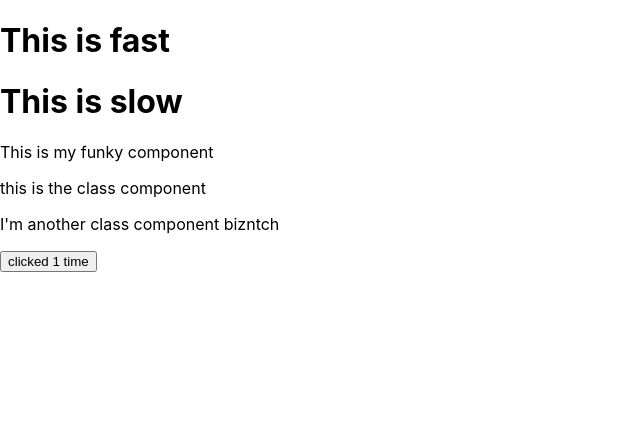
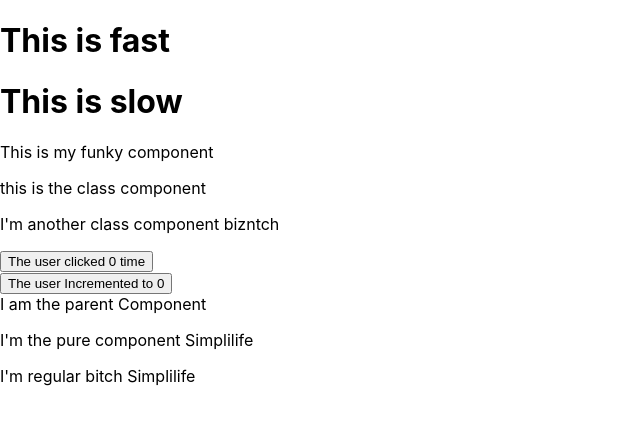
Before and after one commit to reidspeedo/first-react, a React (Create React App) app: page / in a window 1280 px wide. Shown: the top 424 px of the page, without its empty margins (0-640 px from the left). Built offline with nearby package versions, Linux system fonts and the light colour scheme.

Commit message:
Created regular, pure, and higherorder components

```diff
--- a/src/App.js
+++ b/src/App.js
@@ -3,6 +3,8 @@
 import FC from "./Components/FunctionalComp";
 import {ClassComp,ClassComp1} from "./Components/ClassComp";
 import Click from "./Components/Click"
+import Counter from "./Components/Counter";
+import ParentComp from "./Components/ParentComp";
 
 
 function App() {
@@ -14,25 +16,9 @@
         <ClassComp />
         <ClassComp1 />
         <Click />
+        <Counter />
+        <ParentComp/>
       </div>
-      /*
-    <div className="App">
-      <header className="App-header">
-        <img src={logo} className="App-logo" alt="logo" />
-        <p>
-          Edit <code>src/App.js</code> and save to reload.
-        </p>
-        <a
-          className="App-link"
-          href="https://reactjs.org"
-          target="_blank"
-          rel="noopener noreferrer"
-        >
-          Learn React
-        </a>
-      </header>
-    </div>
-      */
   );
 }
 
--- a/src/Components/Click.js
+++ b/src/Components/Click.js
@@ -1,4 +1,5 @@
 import React, {Component} from 'react';
+import UpdatedComp from "./HigherOrder";
 
 export class Click extends Component {
         constructor(props) {
@@ -11,13 +12,13 @@
             this.setState({count: this.state.count +1});
         };
     render() {
-            const{count} = this.state;
+            const {count} = this.state;
         return (
             <div>
-                <button onClick={this.UpdateClick}>clicked 1 time</button>
+                <button onClick={this.UpdateClick}>{this.props.name} clicked {count} time</button>
             </div>
         );
     }
 }
 
-export default Click;
+export default UpdatedComp(Click);
--- /dev/null
+++ b/src/Components/Counter.js
@@ -0,0 +1,25 @@
+import React, {Component} from 'react';
+import UpdatedComp from "./HigherOrder";
+
+
+export class Counter extends Component {
+    constructor(props) {
+        super(props);
+        this.state = {
+            count:0
+        };
+    }
+    IncrementCount=()=>{
+        this.setState({count: this.state.count + 1});
+    }
+    render() {
+        const{count} = this.state;
+        return (
+            <div>
+                <button onMouseEnter={this.IncrementCount}> {this.props.name} Incremented to {count}</button>
+            </div>
+        );
+    }
+}
+
+export default UpdatedComp(Counter);
--- /dev/null
+++ b/src/Components/HigherOrder.js
@@ -0,0 +1,12 @@
+import React from "react"
+
+const UpdatedComp = (OriginalComp) => {
+    class NewComp extends React.Component {
+        render() {
+            return <OriginalComp name="The user"/>;
+        }
+    }
+    return NewComp;
+}
+
+export default UpdatedComp;
--- /dev/null
+++ b/src/Components/ParentComp.js
@@ -0,0 +1,34 @@
+import React, {Component} from 'react';
+import PureComp from "./PureComp";
+import RegComp from "./RegComp";
+
+
+class ParentComp extends Component {
+    constructor(props) {
+        super(props);
+
+        this.state = {
+            name: "Simplilife"
+        };
+    }
+
+    componentDidMount() {
+        setInterval(()=> {
+            this.setState({
+                name: "Simplilife"
+            })
+        }, 3000);
+    }
+
+    render() {
+        return (
+            <div>
+                I am the parent Component
+            <PureComp name = {this.state.name}/>
+            <RegComp name = {this.state.name}/>
+            </div>
+        );
+    }
+}
+
+export default ParentComp;
--- /dev/null
+++ b/src/Components/PureComp.js
@@ -0,0 +1,13 @@
+import React, {Component} from 'react';
+
+class PureComp extends Component {
+    render() {
+        return (
+            <div>
+              <p>I'm the pure component {this.props.name}</p>
+            </div>
+        );
+    }
+}
+
+export default PureComp;
--- /dev/null
+++ b/src/Components/RegComp.js
@@ -0,0 +1,13 @@
+import React, {Component} from 'react';
+
+class RegComp extends Component {
+    render() {
+        return (
+            <div>
+             <p>I'm regular bitch {this.props.name}</p>
+            </div>
+        );
+    }
+}
+
+export default RegComp;
```
